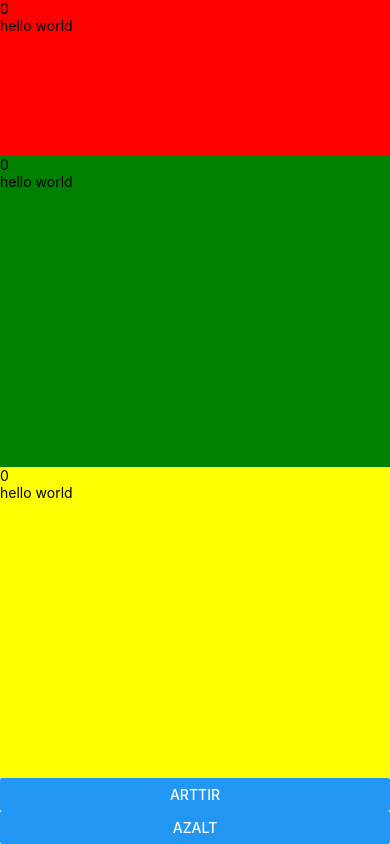
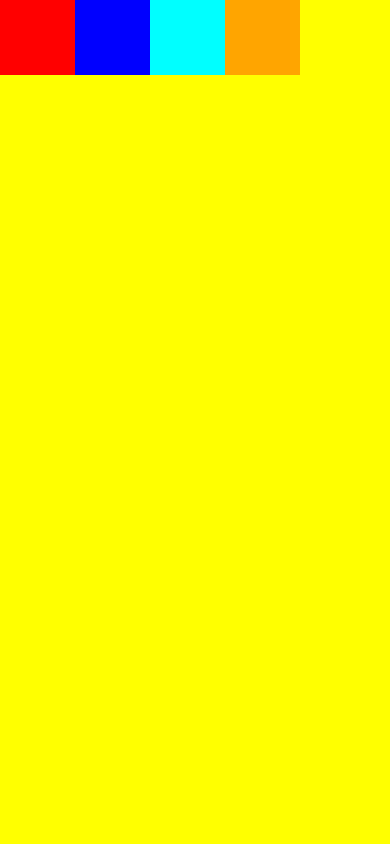
Before and after one commit to baransahinn/ReactNativeStudy, a React Native app: screen / in a window 390 px wide. Built offline with nearby package versions, Linux system fonts and the light colour scheme.

Commit message:
init: yeni çalısma

```diff
--- a/src/App.tsx
+++ b/src/App.tsx
@@ -3,34 +3,16 @@ import React, { useState } from 'react'
 import { View, Text, SafeAreaView,Button, StyleSheet } from 'react-native'
 
 const App = () => {
-   let [count, setcount] = useState<number>(0)
-   const sayacArtsın = () => {
-     setcount(count +1)
-   }
-   const sayacAzalsın = ()=> {
-     setcount(count-1)
-   }
 
 
   return (
     <SafeAreaView style={styles.container}>
 
-       <View style={styles.upperViewContainer}>
-          <Text>{count}</Text>
-          <Text>hello world</Text>
-      </View>
-        <View style={styles.centerViewContainer}>
-          <Text>{count}</Text>
-          <Text>hello world</Text>
-       </View>
+       <View style={styles.box1}/>
+       <View style={styles.box2}/>
+       <View style={styles.box3}/>
+       <View style={styles.box4}/>
 
-       <View style={styles.bottomViewContainer}>
-          <Text>{count}</Text>
-          <Text>hello world</Text>
-       </View>
-
-       <Button title='ARTTIR' onPress={sayacArtsın}/>
-       <Button title='AZALT' onPress={sayacAzalsın}/>
 
     </SafeAreaView>
 
@@ -39,19 +21,35 @@ const App = () => {
 const styles = StyleSheet.create({
   container : {
     flex : 1,
+    flexDirection : "row",
+    backgroundColor : "yellow"
   },
-  upperViewContainer :{
-     backgroundColor :"red",
-     flex : 1,
+  box1 : {
+    width : 75,
+    height: 75,
+    backgroundColor: "red",
+
   },
-  centerViewContainer : {
-    backgroundColor : "green",
-    flex : 2
+  box2 : {
+    width : 75,
+    height: 75,
+    backgroundColor: "blue",
+
   },
-  bottomViewContainer : {
-    backgroundColor : "yellow",
-    flex : 2,
-  }
+  box3 : {
+    width : 75,
+    height: 75,
+    backgroundColor: "aqua",
+
+  },
+   box4 : {
+    width : 75,
+    height: 75,
+    backgroundColor: "orange",
+
+  },
+
+
 });
 
 export default App
```
